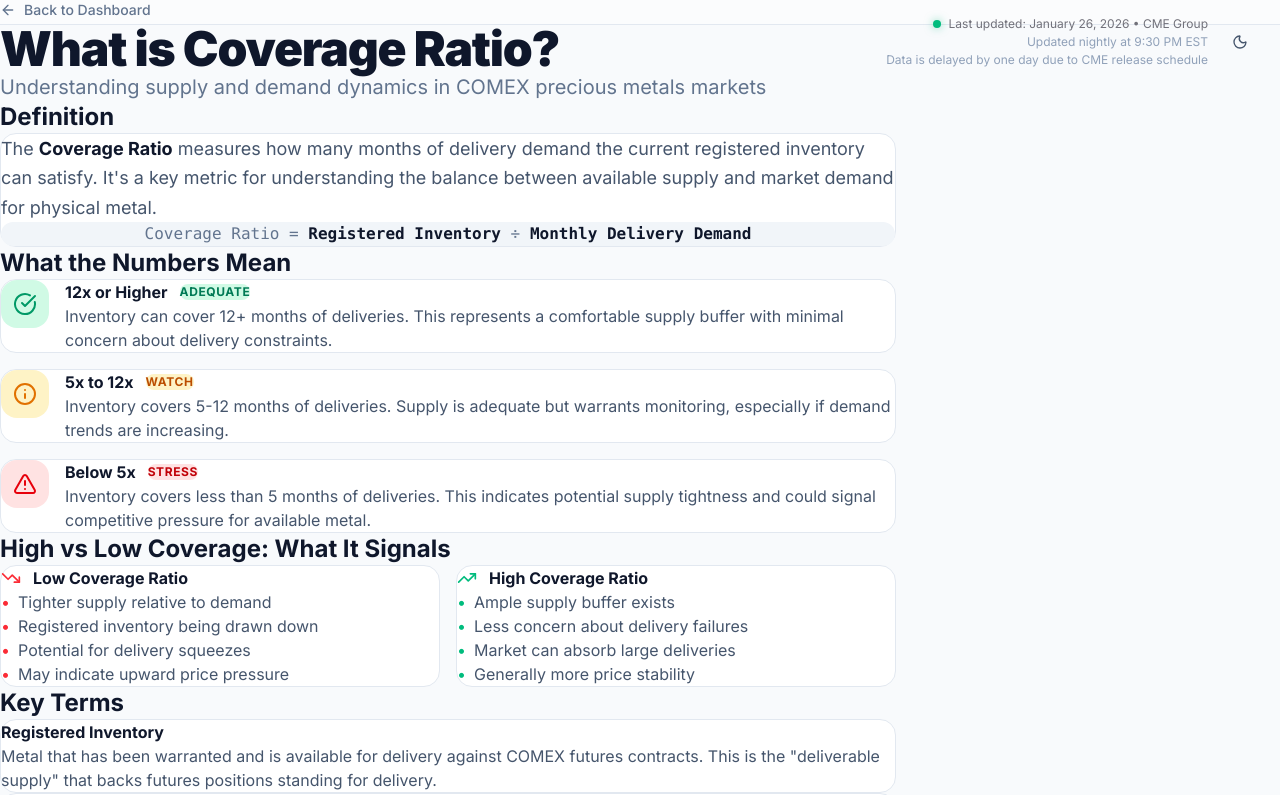
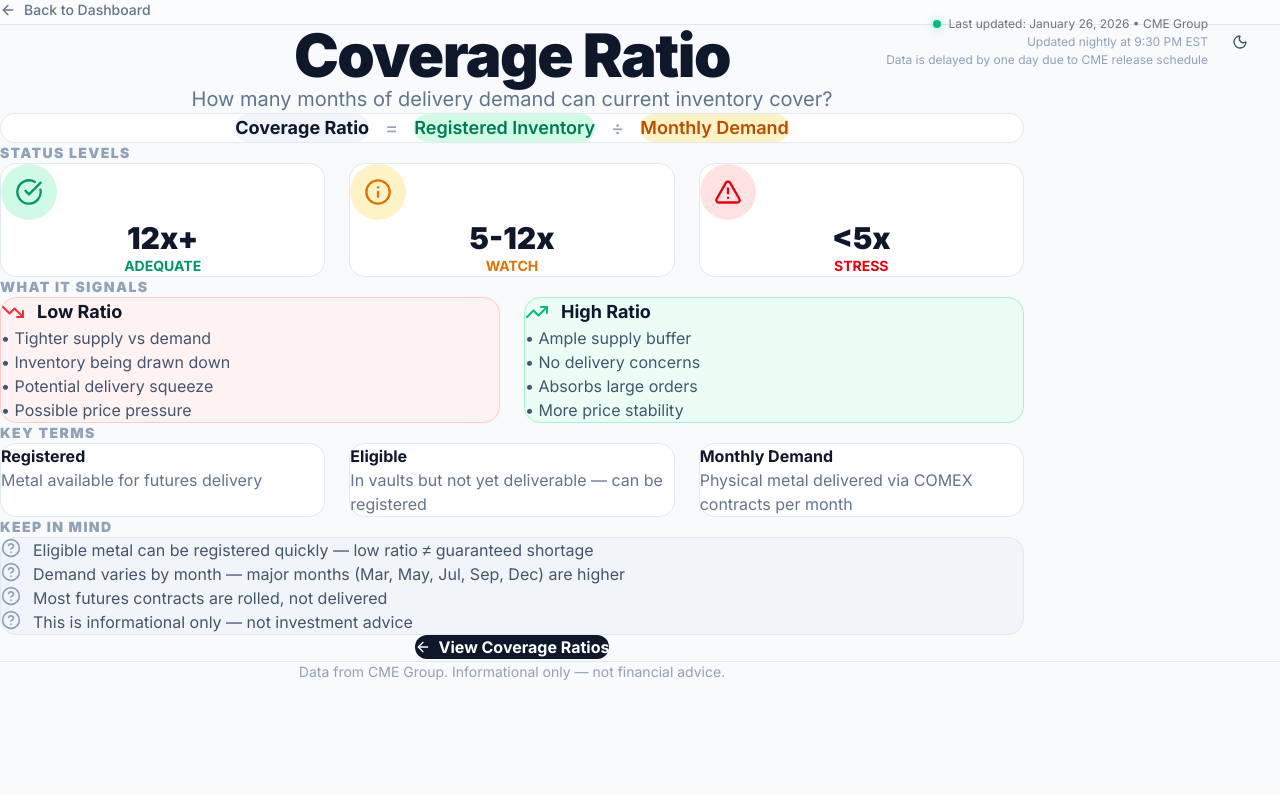
Before and after one commit to kdsmith10000/metalstats, a Next.js app: page /learn in a window 1280 px wide. Shown: the top 795 px of the page. Built offline with nearby package versions, Linux system fonts and the light colour scheme.

Commit message:
Make learn page larger and more readable

```diff
--- a/app/learn/page.tsx
+++ b/app/learn/page.tsx
@@ -1,5 +1,5 @@
 import Link from 'next/link';
-import { ArrowLeft, TrendingUp, TrendingDown, AlertTriangle, CheckCircle, Info } from 'lucide-react';
+import { ArrowLeft, TrendingUp, TrendingDown, AlertTriangle, CheckCircle, Info, HelpCircle } from 'lucide-react';
 
 export const metadata = {
   title: 'What is Coverage Ratio? | COMEX Metals',
@@ -11,7 +11,7 @@ export default function LearnPage() {
     <div className="min-h-screen bg-slate-50 dark:bg-slate-950">
       {/* Header */}
       <div className="border-b border-slate-200 dark:border-slate-800 bg-white/50 dark:bg-black/30">
-        <div className="max-w-4xl mx-auto px-4 sm:px-8 py-6">
+        <div className="max-w-5xl mx-auto px-4 sm:px-8 lg:px-16 py-6">
           <Link
             href="/"
             className="inline-flex items-center gap-2 text-sm font-medium text-slate-500 hover:text-slate-900 dark:hover:text-white transition-colors"
@@ -23,245 +23,154 @@ export default function LearnPage() {
       </div>
 
       {/* Content */}
-      <div className="max-w-4xl mx-auto px-4 sm:px-8 py-12 sm:py-16">
+      <div className="max-w-5xl mx-auto px-4 sm:px-8 lg:px-16 py-12 sm:py-16">
         {/* Title */}
-        <div className="mb-12">
-          <h1 className="text-3xl sm:text-4xl md:text-5xl font-black tracking-tight text-slate-900 dark:text-white mb-4">
-            What is Coverage Ratio?
+        <div className="mb-12 text-center">
+          <h1 className="text-4xl sm:text-5xl lg:text-6xl font-black tracking-tight text-slate-900 dark:text-white mb-4">
+            Coverage Ratio
           </h1>
           <p className="text-lg sm:text-xl text-slate-500 dark:text-slate-400">
-            Understanding supply and demand dynamics in COMEX precious metals markets
+            How many months of delivery demand can current inventory cover?
           </p>
         </div>
 
-        {/* Main Content */}
-        <div className="space-y-12">
-          {/* Definition */}
-          <section>
-            <h2 className="text-xl sm:text-2xl font-bold text-slate-900 dark:text-white mb-4">
-              Definition
-            </h2>
-            <div className="p-6 bg-white dark:bg-slate-900 rounded-2xl border border-slate-200 dark:border-slate-800">
-              <p className="text-slate-600 dark:text-slate-300 text-lg leading-relaxed">
-                The <strong className="text-slate-900 dark:text-white">Coverage Ratio</strong> measures how many months of delivery demand the current registered inventory can satisfy. It's a key metric for understanding the balance between available supply and market demand for physical metal.
-              </p>
-              <div className="mt-6 p-4 bg-slate-100 dark:bg-slate-800 rounded-xl font-mono text-center">
-                <span className="text-slate-500 dark:text-slate-400">Coverage Ratio = </span>
-                <span className="text-slate-900 dark:text-white font-bold">Registered Inventory</span>
-                <span className="text-slate-500 dark:text-slate-400"> ÷ </span>
-                <span className="text-slate-900 dark:text-white font-bold">Monthly Delivery Demand</span>
+        {/* Formula Card */}
+        <div className="mb-12 p-6 sm:p-8 bg-white dark:bg-slate-900 rounded-2xl border border-slate-200 dark:border-slate-800 text-center">
+          <div className="flex items-center justify-center gap-3 sm:gap-4 flex-wrap text-base sm:text-lg">
+            <span className="px-4 py-2 bg-slate-100 dark:bg-slate-800 rounded-xl font-bold text-slate-900 dark:text-white">
+              Coverage Ratio
+            </span>
+            <span className="text-slate-400 text-xl">=</span>
+            <span className="px-4 py-2 bg-emerald-100 dark:bg-emerald-900/30 rounded-xl font-semibold text-emerald-700 dark:text-emerald-400">
+              Registered Inventory
+            </span>
+            <span className="text-slate-400 text-xl">÷</span>
+            <span className="px-4 py-2 bg-amber-100 dark:bg-amber-900/30 rounded-xl font-semibold text-amber-700 dark:text-amber-400">
+              Monthly Demand
+            </span>
           </div>
         </div>
-          </section>
 
-          {/* Status Levels */}
-          <section>
-            <h2 className="text-xl sm:text-2xl font-bold text-slate-900 dark:text-white mb-4">
-              What the Numbers Mean
-            </h2>
-            <div className="grid gap-4">
-              {/* Adequate */}
-              <div className="p-6 bg-white dark:bg-slate-900 rounded-2xl border border-slate-200 dark:border-slate-800">
-                <div className="flex items-start gap-4">
-                  <div className="w-12 h-12 rounded-xl bg-emerald-100 dark:bg-emerald-900/30 flex items-center justify-center flex-shrink-0">
-                    <CheckCircle className="w-6 h-6 text-emerald-600 dark:text-emerald-400" />
+        {/* Status Levels - Compact */}
+        <div className="mb-12">
+          <h2 className="text-sm font-black text-slate-400 uppercase tracking-widest mb-5">Status Levels</h2>
+          <div className="grid grid-cols-3 gap-4 sm:gap-6">
+            <div className="p-5 sm:p-6 bg-white dark:bg-slate-900 rounded-2xl border border-slate-200 dark:border-slate-800 text-center">
+              <div className="w-12 h-12 sm:w-14 sm:h-14 mx-auto mb-3 rounded-full bg-emerald-100 dark:bg-emerald-900/30 flex items-center justify-center">
+                <CheckCircle className="w-6 h-6 sm:w-7 sm:h-7 text-emerald-600 dark:text-emerald-400" />
               </div>
-                  <div>
-                    <div className="flex items-center gap-3 mb-2">
-                      <h3 className="font-bold text-slate-900 dark:text-white">12x or Higher</h3>
-                      <span className="px-2 py-1 text-xs font-bold uppercase tracking-wider bg-emerald-100 dark:bg-emerald-900/30 text-emerald-700 dark:text-emerald-400 rounded-lg">
-                        Adequate
-                      </span>
+              <p className="text-2xl sm:text-3xl font-black text-slate-900 dark:text-white">12x+</p>
+              <p className="text-sm font-bold text-emerald-600 dark:text-emerald-400 uppercase mt-1">Adequate</p>
             </div>
-                    <p className="text-slate-600 dark:text-slate-300">
-                      Inventory can cover 12+ months of deliveries. This represents a comfortable supply buffer with minimal concern about delivery constraints.
-                    </p>
+            <div className="p-5 sm:p-6 bg-white dark:bg-slate-900 rounded-2xl border border-slate-200 dark:border-slate-800 text-center">
+              <div className="w-12 h-12 sm:w-14 sm:h-14 mx-auto mb-3 rounded-full bg-amber-100 dark:bg-amber-900/30 flex items-center justify-center">
+                <Info className="w-6 h-6 sm:w-7 sm:h-7 text-amber-600 dark:text-amber-400" />
+              </div>
+              <p className="text-2xl sm:text-3xl font-black text-slate-900 dark:text-white">5-12x</p>
+              <p className="text-sm font-bold text-amber-600 dark:text-amber-400 uppercase mt-1">Watch</p>
+            </div>
+            <div className="p-5 sm:p-6 bg-white dark:bg-slate-900 rounded-2xl border border-slate-200 dark:border-slate-800 text-center">
+              <div className="w-12 h-12 sm:w-14 sm:h-14 mx-auto mb-3 rounded-full bg-red-100 dark:bg-red-900/30 flex items-center justify-center">
+                <AlertTriangle className="w-6 h-6 sm:w-7 sm:h-7 text-red-600 dark:text-red-400" />
+              </div>
+              <p className="text-2xl sm:text-3xl font-black text-slate-900 dark:text-white">&lt;5x</p>
+              <p className="text-sm font-bold text-red-600 dark:text-red-400 uppercase mt-1">Stress</p>
             </div>
           </div>
         </div>
 
-              {/* Watch */}
-              <div className="p-6 bg-white dark:bg-slate-900 rounded-2xl border border-slate-200 dark:border-slate-800">
-                <div className="flex items-start gap-4">
-                  <div className="w-12 h-12 rounded-xl bg-amber-100 dark:bg-amber-900/30 flex items-center justify-center flex-shrink-0">
-                    <Info className="w-6 h-6 text-amber-600 dark:text-amber-400" />
+        {/* What It Signals - Two Column */}
+        <div className="mb-12">
+          <h2 className="text-sm font-black text-slate-400 uppercase tracking-widest mb-5">What It Signals</h2>
+          <div className="grid sm:grid-cols-2 gap-5 sm:gap-6">
+            <div className="p-6 sm:p-8 bg-red-50 dark:bg-red-900/10 rounded-2xl border border-red-200 dark:border-red-900/30">
+              <div className="flex items-center gap-3 mb-4">
+                <TrendingDown className="w-6 h-6 text-red-500" />
+                <h3 className="text-lg font-bold text-slate-900 dark:text-white">Low Ratio</h3>
               </div>
-                  <div>
-                    <div className="flex items-center gap-3 mb-2">
-                      <h3 className="font-bold text-slate-900 dark:text-white">5x to 12x</h3>
-                      <span className="px-2 py-1 text-xs font-bold uppercase tracking-wider bg-amber-100 dark:bg-amber-900/30 text-amber-700 dark:text-amber-400 rounded-lg">
-                        Watch
-                      </span>
+              <ul className="space-y-2.5 text-base text-slate-600 dark:text-slate-300">
+                <li>• Tighter supply vs demand</li>
+                <li>• Inventory being drawn down</li>
+                <li>• Potential delivery squeeze</li>
+                <li>• Possible price pressure</li>
+              </ul>
             </div>
-                    <p className="text-slate-600 dark:text-slate-300">
-                      Inventory covers 5-12 months of deliveries. Supply is adequate but warrants monitoring, especially if demand trends are increasing.
-                    </p>
+            <div className="p-6 sm:p-8 bg-emerald-50 dark:bg-emerald-900/10 rounded-2xl border border-emerald-200 dark:border-emerald-900/30">
+              <div className="flex items-center gap-3 mb-4">
+                <TrendingUp className="w-6 h-6 text-emerald-500" />
+                <h3 className="text-lg font-bold text-slate-900 dark:text-white">High Ratio</h3>
+              </div>
+              <ul className="space-y-2.5 text-base text-slate-600 dark:text-slate-300">
+                <li>• Ample supply buffer</li>
+                <li>• No delivery concerns</li>
+                <li>• Absorbs large orders</li>
+                <li>• More price stability</li>
+              </ul>
             </div>
           </div>
         </div>
 
-              {/* Stress */}
-              <div className="p-6 bg-white dark:bg-slate-900 rounded-2xl border border-slate-200 dark:border-slate-800">
-                <div className="flex items-start gap-4">
-                  <div className="w-12 h-12 rounded-xl bg-red-100 dark:bg-red-900/30 flex items-center justify-center flex-shrink-0">
-                    <AlertTriangle className="w-6 h-6 text-red-600 dark:text-red-400" />
+        {/* Key Terms - Compact */}
+        <div className="mb-12">
+          <h2 className="text-sm font-black text-slate-400 uppercase tracking-widest mb-5">Key Terms</h2>
+          <div className="grid sm:grid-cols-3 gap-4 sm:gap-6">
+            <div className="p-5 sm:p-6 bg-white dark:bg-slate-900 rounded-2xl border border-slate-200 dark:border-slate-800">
+              <h3 className="font-bold text-slate-900 dark:text-white text-base mb-2">Registered</h3>
+              <p className="text-base text-slate-500 dark:text-slate-400">Metal available for futures delivery</p>
             </div>
-                  <div>
-                    <div className="flex items-center gap-3 mb-2">
-                      <h3 className="font-bold text-slate-900 dark:text-white">Below 5x</h3>
-                      <span className="px-2 py-1 text-xs font-bold uppercase tracking-wider bg-red-100 dark:bg-red-900/30 text-red-700 dark:text-red-400 rounded-lg">
-                        Stress
-                      </span>
+            <div className="p-5 sm:p-6 bg-white dark:bg-slate-900 rounded-2xl border border-slate-200 dark:border-slate-800">
+              <h3 className="font-bold text-slate-900 dark:text-white text-base mb-2">Eligible</h3>
+              <p className="text-base text-slate-500 dark:text-slate-400">In vaults but not yet deliverable — can be registered</p>
             </div>
-                    <p className="text-slate-600 dark:text-slate-300">
-                      Inventory covers less than 5 months of deliveries. This indicates potential supply tightness and could signal competitive pressure for available metal.
-                    </p>
+            <div className="p-5 sm:p-6 bg-white dark:bg-slate-900 rounded-2xl border border-slate-200 dark:border-slate-800">
+              <h3 className="font-bold text-slate-900 dark:text-white text-base mb-2">Monthly Demand</h3>
+              <p className="text-base text-slate-500 dark:text-slate-400">Physical metal delivered via COMEX contracts per month</p>
             </div>
           </div>
         </div>
-            </div>
-          </section>
 
-          {/* High vs Low */}
-          <section>
-            <h2 className="text-xl sm:text-2xl font-bold text-slate-900 dark:text-white mb-4">
-              High vs Low Coverage: What It Signals
-            </h2>
-            <div className="grid sm:grid-cols-2 gap-4">
-              {/* Low Coverage */}
-              <div className="p-6 bg-white dark:bg-slate-900 rounded-2xl border border-slate-200 dark:border-slate-800">
-                <div className="flex items-center gap-3 mb-4">
-                  <TrendingDown className="w-5 h-5 text-red-500" />
-                  <h3 className="font-bold text-slate-900 dark:text-white">Low Coverage Ratio</h3>
-                </div>
-                <ul className="space-y-3 text-slate-600 dark:text-slate-300">
-                  <li className="flex items-start gap-2">
-                    <span className="text-red-500 mt-1">•</span>
-                    <span>Tighter supply relative to demand</span>
+        {/* Important Notes - Compact */}
+        <div className="mb-12">
+          <h2 className="text-sm font-black text-slate-400 uppercase tracking-widest mb-5">Keep in Mind</h2>
+          <div className="p-6 sm:p-8 bg-slate-100 dark:bg-slate-900 rounded-2xl border border-slate-200 dark:border-slate-800">
+            <ul className="space-y-4 text-base text-slate-600 dark:text-slate-300">
+              <li className="flex items-start gap-3">
+                <HelpCircle className="w-5 h-5 text-slate-400 mt-0.5 flex-shrink-0" />
+                <span>Eligible metal can be registered quickly — low ratio ≠ guaranteed shortage</span>
               </li>
-                  <li className="flex items-start gap-2">
-                    <span className="text-red-500 mt-1">•</span>
-                    <span>Registered inventory being drawn down</span>
+              <li className="flex items-start gap-3">
+                <HelpCircle className="w-5 h-5 text-slate-400 mt-0.5 flex-shrink-0" />
+                <span>Demand varies by month — major months (Mar, May, Jul, Sep, Dec) are higher</span>
               </li>
-                  <li className="flex items-start gap-2">
-                    <span className="text-red-500 mt-1">•</span>
-                    <span>Potential for delivery squeezes</span>
+              <li className="flex items-start gap-3">
+                <HelpCircle className="w-5 h-5 text-slate-400 mt-0.5 flex-shrink-0" />
+                <span>Most futures contracts are rolled, not delivered</span>
               </li>
-                  <li className="flex items-start gap-2">
-                    <span className="text-red-500 mt-1">•</span>
-                    <span>May indicate upward price pressure</span>
-                  </li>
-                </ul>
-              </div>
-
-              {/* High Coverage */}
-              <div className="p-6 bg-white dark:bg-slate-900 rounded-2xl border border-slate-200 dark:border-slate-800">
-                <div className="flex items-center gap-3 mb-4">
-                  <TrendingUp className="w-5 h-5 text-emerald-500" />
-                  <h3 className="font-bold text-slate-900 dark:text-white">High Coverage Ratio</h3>
-                </div>
-                <ul className="space-y-3 text-slate-600 dark:text-slate-300">
-                  <li className="flex items-start gap-2">
-                    <span className="text-emerald-500 mt-1">•</span>
-                    <span>Ample supply buffer exists</span>
-                  </li>
-                  <li className="flex items-start gap-2">
-                    <span className="text-emerald-500 mt-1">•</span>
-                    <span>Less concern about delivery failures</span>
-                  </li>
-                  <li className="flex items-start gap-2">
-                    <span className="text-emerald-500 mt-1">•</span>
-                    <span>Market can absorb large deliveries</span>
-                  </li>
-                  <li className="flex items-start gap-2">
-                    <span className="text-emerald-500 mt-1">•</span>
-                    <span>Generally more price stability</span>
+              <li className="flex items-start gap-3">
+                <HelpCircle className="w-5 h-5 text-slate-400 mt-0.5 flex-shrink-0" />
+                <span>This is informational only — not investment advice</span>
               </li>
             </ul>
           </div>
         </div>
-          </section>
-
-          {/* Key Terms */}
-          <section>
-            <h2 className="text-xl sm:text-2xl font-bold text-slate-900 dark:text-white mb-4">
-              Key Terms
-            </h2>
-            <div className="space-y-4">
-              <div className="p-6 bg-white dark:bg-slate-900 rounded-2xl border border-slate-200 dark:border-slate-800">
-                <h3 className="font-bold text-slate-900 dark:text-white mb-2">Registered Inventory</h3>
-                <p className="text-slate-600 dark:text-slate-300">
-                  Metal that has been warranted and is available for delivery against COMEX futures contracts. This is the "deliverable supply" that backs futures positions standing for delivery.
-                </p>
-              </div>
-              <div className="p-6 bg-white dark:bg-slate-900 rounded-2xl border border-slate-200 dark:border-slate-800">
-                <h3 className="font-bold text-slate-900 dark:text-white mb-2">Eligible Inventory</h3>
-                <p className="text-slate-600 dark:text-slate-300">
-                  Metal stored in COMEX-approved vaults that meets exchange specifications but has not been warranted for delivery. Owners can register this metal if they choose, providing a potential supply buffer.
-                </p>
-              </div>
-              <div className="p-6 bg-white dark:bg-slate-900 rounded-2xl border border-slate-200 dark:border-slate-800">
-                <h3 className="font-bold text-slate-900 dark:text-white mb-2">Monthly Delivery Demand</h3>
-                <p className="text-slate-600 dark:text-slate-300">
-                  The volume of physical metal delivered through COMEX futures contracts in a given month. We calculate this based on actual recent delivery data (contracts delivered × contract size).
-                </p>
-              </div>
-            </div>
-          </section>
-
-          {/* Caveats */}
-          <section>
-            <h2 className="text-xl sm:text-2xl font-bold text-slate-900 dark:text-white mb-4">
-              Important Considerations
-            </h2>
-            <div className="p-6 bg-slate-100 dark:bg-slate-900 rounded-2xl border border-slate-200 dark:border-slate-800">
-              <ul className="space-y-4 text-slate-600 dark:text-slate-300">
-                <li className="flex items-start gap-3">
-                  <span className="font-bold text-slate-900 dark:text-white">1.</span>
-                  <span>
-                    <strong className="text-slate-900 dark:text-white">Eligible can become Registered:</strong> A low registered inventory doesn't guarantee a shortage. Eligible metal can be registered relatively quickly if owners choose to make it deliverable.
-                  </span>
-                </li>
-                <li className="flex items-start gap-3">
-                  <span className="font-bold text-slate-900 dark:text-white">2.</span>
-                  <span>
-                    <strong className="text-slate-900 dark:text-white">Demand fluctuates:</strong> Monthly delivery demand varies significantly. Major delivery months (March, May, July, September, December) typically see higher volumes than minor months.
-                  </span>
-                </li>
-                <li className="flex items-start gap-3">
-                  <span className="font-bold text-slate-900 dark:text-white">3.</span>
-                  <span>
-                    <strong className="text-slate-900 dark:text-white">Not all contracts deliver:</strong> Most futures positions are closed or rolled before delivery. Only a fraction of open interest actually results in physical delivery.
-                  </span>
-                </li>
-                <li className="flex items-start gap-3">
-                  <span className="font-bold text-slate-900 dark:text-white">4.</span>
-                  <span>
-                    <strong className="text-slate-900 dark:text-white">This is not investment advice:</strong> The coverage ratio is one metric among many. It should not be used as the sole basis for investment decisions.
-                  </span>
-                </li>
-              </ul>
-            </div>
-          </section>
 
         {/* CTA */}
-          <section className="pt-8">
+        <div className="text-center">
           <Link
             href="/"
             className="inline-flex items-center gap-2 px-6 py-3 bg-slate-900 dark:bg-white text-white dark:text-slate-900 font-bold rounded-xl hover:bg-slate-800 dark:hover:bg-slate-100 transition-colors"
           >
             <ArrowLeft className="w-4 h-4" />
-              View Current Coverage Ratios
+            View Coverage Ratios
           </Link>
-          </section>
         </div>
       </div>
 
       {/* Footer */}
       <footer className="py-8 border-t border-slate-200 dark:border-slate-800">
-        <div className="max-w-4xl mx-auto px-4 sm:px-8 text-center">
-          <p className="text-xs text-slate-400">
-            Data sourced from CME Group. This site provides informational data only and does not constitute financial advice.
+        <div className="max-w-5xl mx-auto px-4 sm:px-8 lg:px-16 text-center">
+          <p className="text-sm text-slate-400">
+            Data from CME Group. Informational only — not financial advice.
           </p>
         </div>
       </footer>
```
Lines whose indentation alone changed are shown as unchanged.
